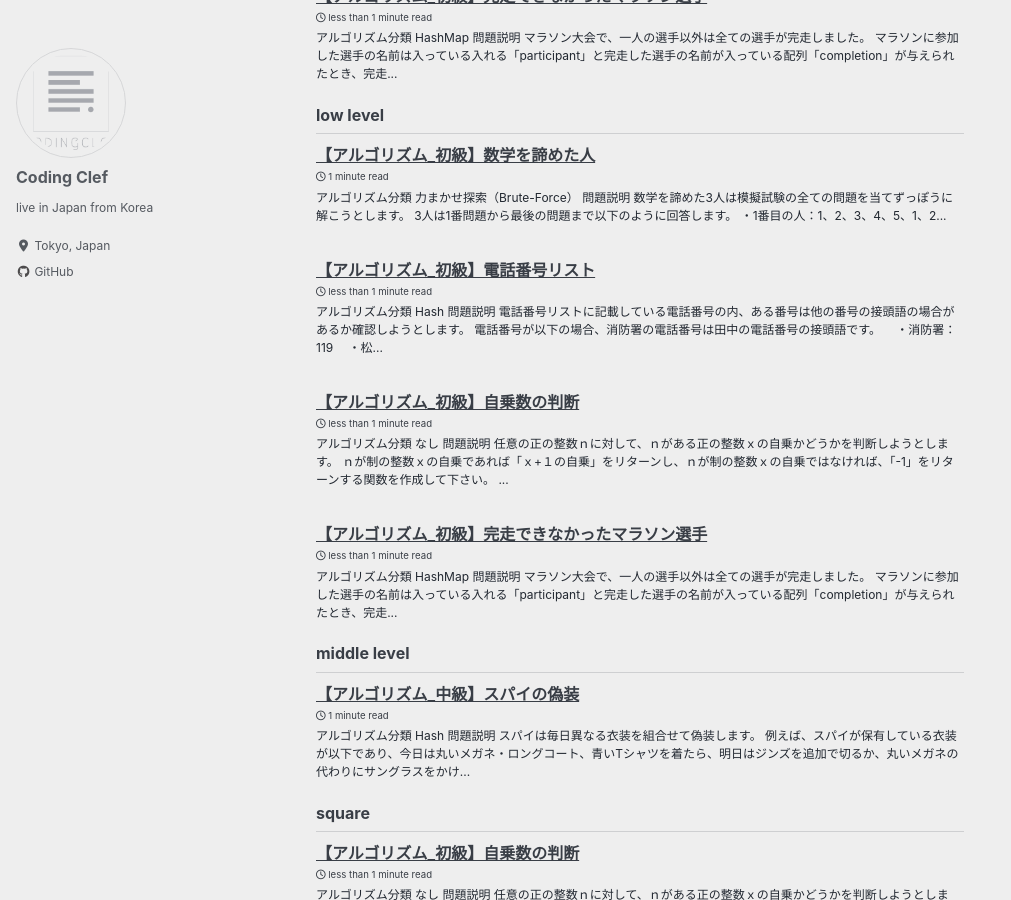
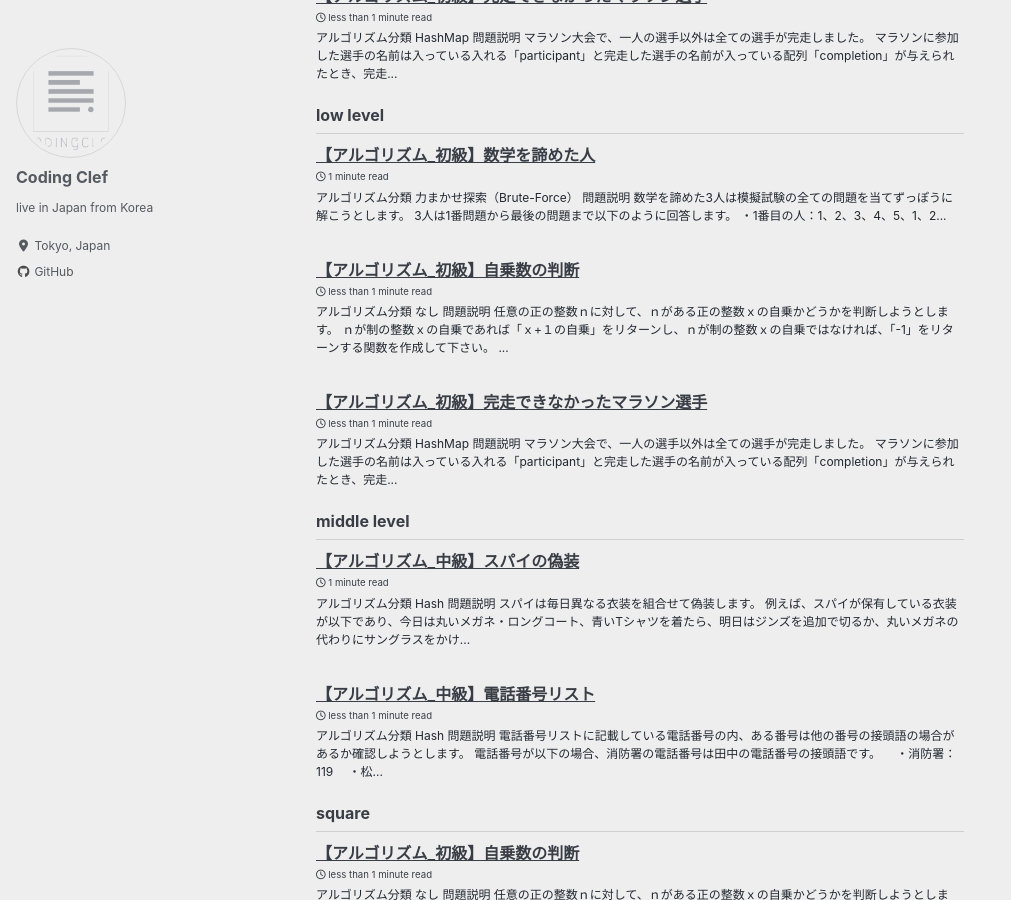
Before and after one commit to codingclef/codingclef.github.io, a Jekyll site: the page built from _pages/tag-archive.html, in a window 1280 px wide and 900 px high, scrolled down 2075 px. Shown: the whole window, without its empty margins (0-1011 px from the left). Built offline with Jekyll 4.4.1, drawn with Linux system fonts in a browser that asks for light colours; cached includes are drawn as plain includes; nearby versions of some CDN libraries; some of the changed text lies outside the part shown.

```diff
--- a/_posts/2020-02-17-algorithm-low-hash-prefix.md
+++ b/_posts/2020-02-17-algorithm-low-hash-prefix.md
@@ -1,8 +1,8 @@
 ---
 layout: posts
 comments: true
-title: 【アルゴリズム_初級】電話番号リスト
-tags: [algorithm, java, hash, low level]
+title: 【アルゴリズム_中級】電話番号リスト
+tags: [algorithm, java, hash, middle level]
 category: java
 ---
 
```
